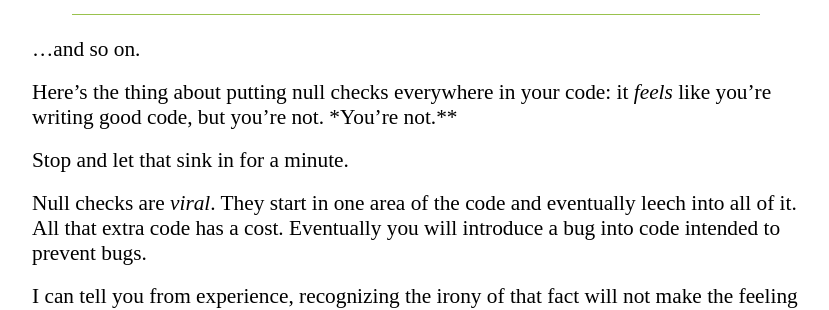
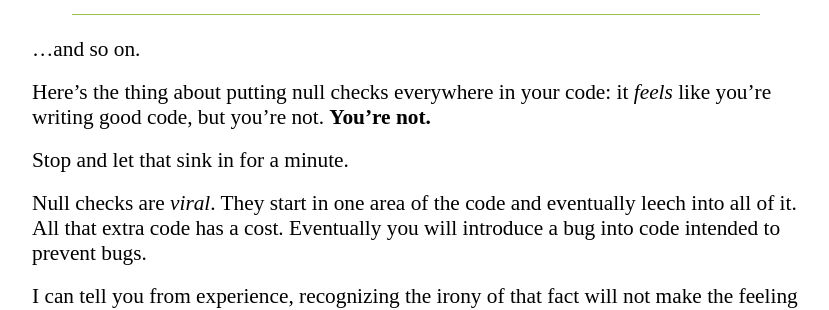
Before and after one commit to jtompkins/joshtompkins.com, a Jekyll site: the page built from _posts/2015-5-1-stop-returning-null.md, in a window 1280 px wide and 900 px high, scrolled down 2363 px. Shown: the part 180-490 px from the top of the window, without its empty margins (224-1053 px from the left). Built offline with Jekyll 4.4.1, drawn with Linux system fonts in a browser that asks for light colours; nearby versions of some CDN libraries.

Commit message:
I am terrible at proofreading.

```diff
--- a/_posts/2015-5-1-stop-returning-null.md
+++ b/_posts/2015-5-1-stop-returning-null.md
@@ -76,7 +76,7 @@ for (var account in accounts) {
 
 ...and so on.
 
-Here's the thing about putting null checks everywhere in your code: it *feels* like you're writing good code, but you're not. *You're not.**
+Here's the thing about putting null checks everywhere in your code: it *feels* like you're writing good code, but you're not. **You're not.**
 
 Stop and let that sink in for a minute.
 
```
